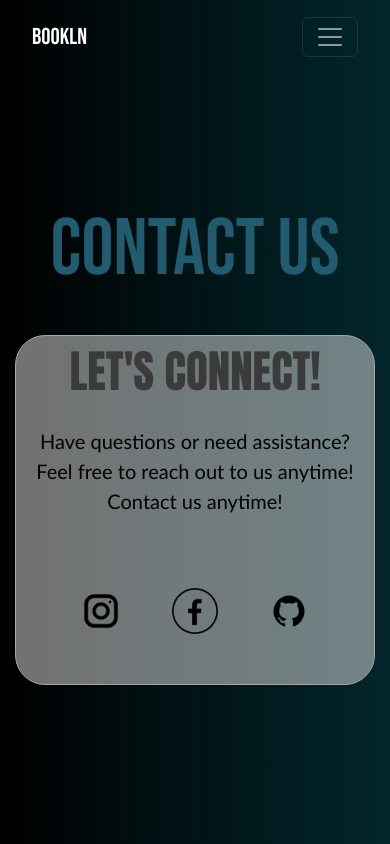
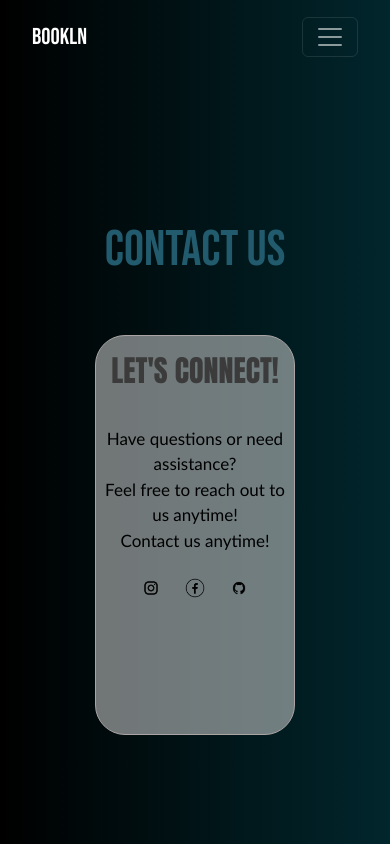
Before and after one commit to aishxix/Bookln, a Flask app: page /contact in a window 390 px wide. Run offline with Flask 3, Linux system fonts and the light colour scheme; some web fonts are replaced.

Commit message:
upd:raheem

```diff
--- a/static/style.css
+++ b/static/style.css
@@ -357,15 +357,44 @@ footer {
     margin-bottom: 0px;
     margin-top: 0px;
     color: rgb(33, 91, 109);
-    font-size: 80px;
+    font-size: 50px;
   }
 
   .abt-p {
     color: black;
-    font-size: 16px;
+    font-size: 13px;
     font-family: "Trebuchet MS", "Lucida Sans Unicode", "Lucida Grande",
       "Lucida Sans", Arial, sans-serif;
     padding-top: 70px;
   }
 
+  .cnctcard {
+    position: relative;
+    background-color: rgba(225, 225, 225, 0.5);
+    border: 1px solid rgb(170, 164, 164);
+    border-radius: 30px;
+    height: 400px;
+    width: 200px;
+  }
+  .contlinks img {
+    width: 20px;
+    border-radius: 30px;
+    margin: 5px 10px;
+    transition: 0.5s;
+    padding-bottom: 30px;
+  }
+
+.linksparent {
+  display: flex;
+  justify-content: center;
+  align-items: center;
+  margin-top: 20px;
+
 }
+.heading {
+  font-size: 30px;
+}
+.contpara {
+  font-size: 17px;
+}
+}
```
Also changed, not shown: static/signup.css (+2 -13 lines).
